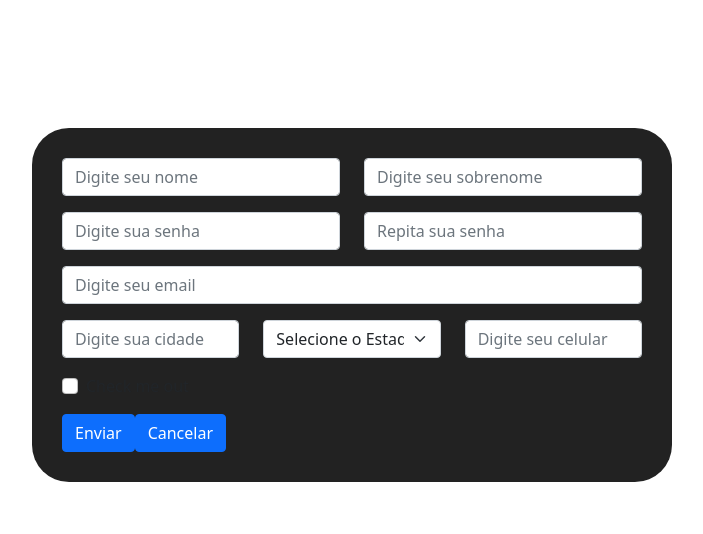
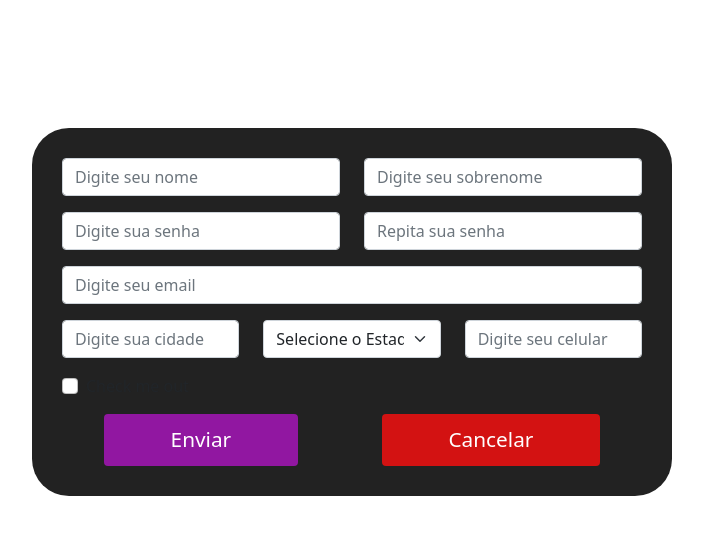
Before and after one commit to GuiReis1303/Projeto-Integrador-Geral, a React (Create React App) app: page /Cadastro in a window 1280 px wide. Shown: the top 534 px of the page, without its empty margins (288-991 px from the left). Built offline with nearby package versions, Linux system fonts and the light colour scheme.

Commit message:
02-06
IWE

```diff
--- a/src/Paginas/Cadastro.css
+++ b/src/Paginas/Cadastro.css
@@ -12,3 +12,33 @@
     border-radius: 37px;
     border: none;
 }
+
+.botaoEnvia{
+
+font-size: 1.3em;
+border: none;
+background-color: rgb(145, 23, 161);
+padding: 0.5em 3.2em;
+}
+
+.botaoEnvia:hover{
+
+    background-color: #690e75;
+    border: none;
+}
+
+.botaoCancela{
+    font-size: 1.3em;
+    border: none;
+    padding: 0.5em 3.2em;
+    background-color: rgb(211, 18, 18);
+}
+.botaoCancela:hover{
+    background-color: rgb(173, 12, 12);
+    border: none;
+}
+.testes{
+display: flex;
+justify-content: space-around;
+
+}
--- a/src/Paginas/Cadastro.js
+++ b/src/Paginas/Cadastro.js
@@ -9,6 +9,7 @@ const Cadastro = () => {
     return (
         <div className="cadastro">
             <div className="caixaLogin">
+
                 <Form>
                 <Row className="mb-3">
 
@@ -84,11 +85,11 @@ const Cadastro = () => {
                 <Form.Check type="checkbox" label="Check me out" />
                 </Form.Group>
                 <div className="testes">
-                    <Button variant="primary" type="submit" className="botao">
+                    <Button variant="primary" type="submit" className="botaoEnvia">
                         Enviar
                     </Button>
                     <Link to={"/"}>
-                        <Button className="botao">
+                        <Button className="botaoCancela">
                             Cancelar
                         </Button>
                     </Link>
```
